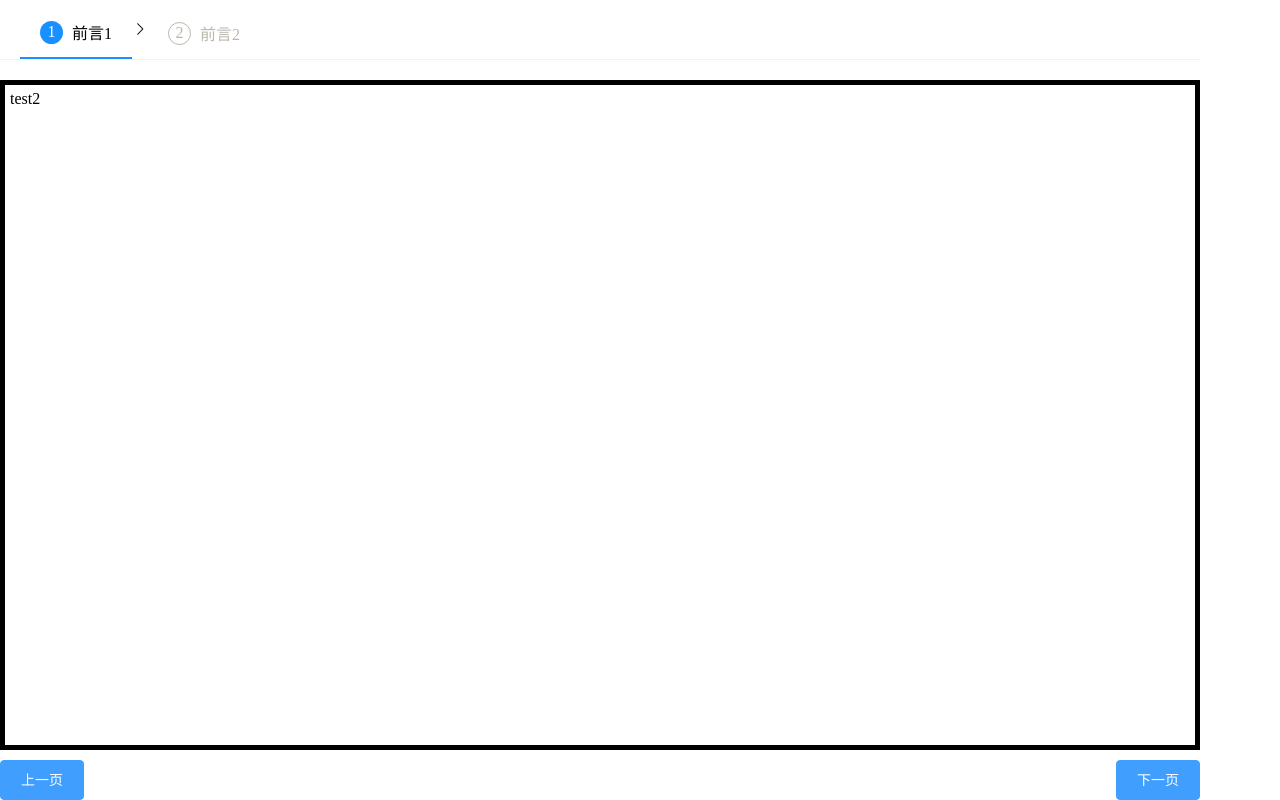
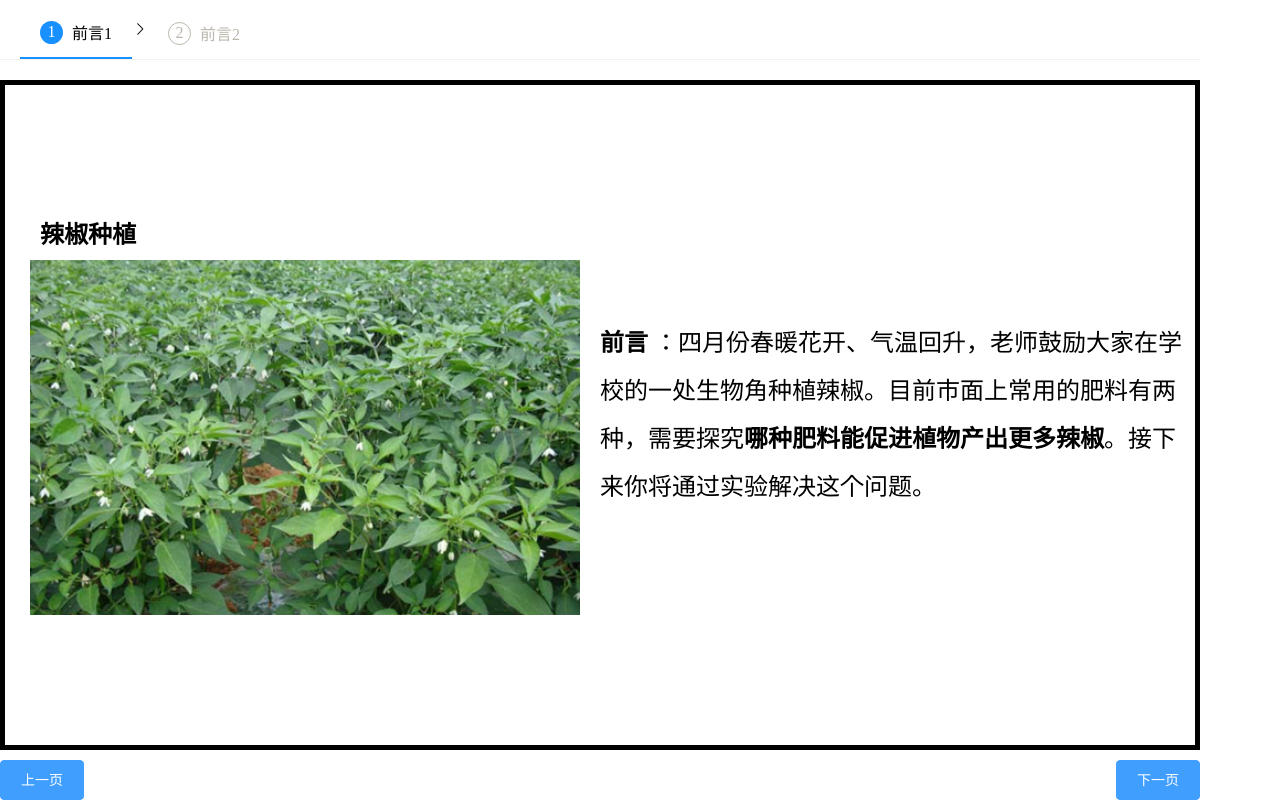
Before and after one commit to For-the-camera/pepper-planting, a Vue app: page / in a window 1280 px wide. Built offline with nearby package versions, Linux system fonts and the light colour scheme.

Commit message:
feat:ppt page1

```diff
--- a/src/ppt.config.js
+++ b/src/ppt.config.js
@@ -3,7 +3,7 @@ export default [
     index: 1,
     title: "前言1",
     single: true,
-    page: import("../src/ppt/test2.vue"),
+    page: import("../src/ppt/page1.vue"),
   },
   {
     index: 2,
--- /dev/null
+++ b/src/ppt/page1.vue
@@ -0,0 +1,50 @@
+<script>
+import pepper from "../assets/image/pepper.png";
+export default {
+  name: "page1",
+  data() {
+    return {
+      pepper,
+    };
+  },
+};
+</script>
+<template>
+  <div class="container">
+    <div class="picture">
+      <strong>辣椒种植</strong>
+      <img :src="pepper" alt="pepper" />
+    </div>
+    <div class="introduction">
+      <p>
+        <strong>前言</strong>
+        ：四月份春暖花开、气温回升，老师鼓励大家在学校的一处生物角种植辣椒。目前市面上常用的肥料有两种，需要探究<strong>哪种肥料能促进植物产出更多辣椒</strong>。接下来你将通过实验解决这个问题。
+      </p>
+    </div>
+  </div>
+</template>
+<style lang="scss" scoped>
+$text-size: 24px;
+.container {
+  display: grid;
+  grid-template-rows: 1fr;
+  grid-template-columns: 1fr 1fr;
+  .picture {
+    display: flex;
+    flex-direction: column;
+    justify-content: center;
+    padding: 20px;
+    strong {
+      margin-bottom: 10px;
+      margin-left: 10px;
+      font-size: $text-size;
+    }
+  }
+  .introduction {
+    display: flex;
+    align-items: center;
+    font-size: $text-size;
+    line-height: 2em;
+  }
+}
+</style>
```
Also changed, not shown: src/assets/image/pepper.png (added).
